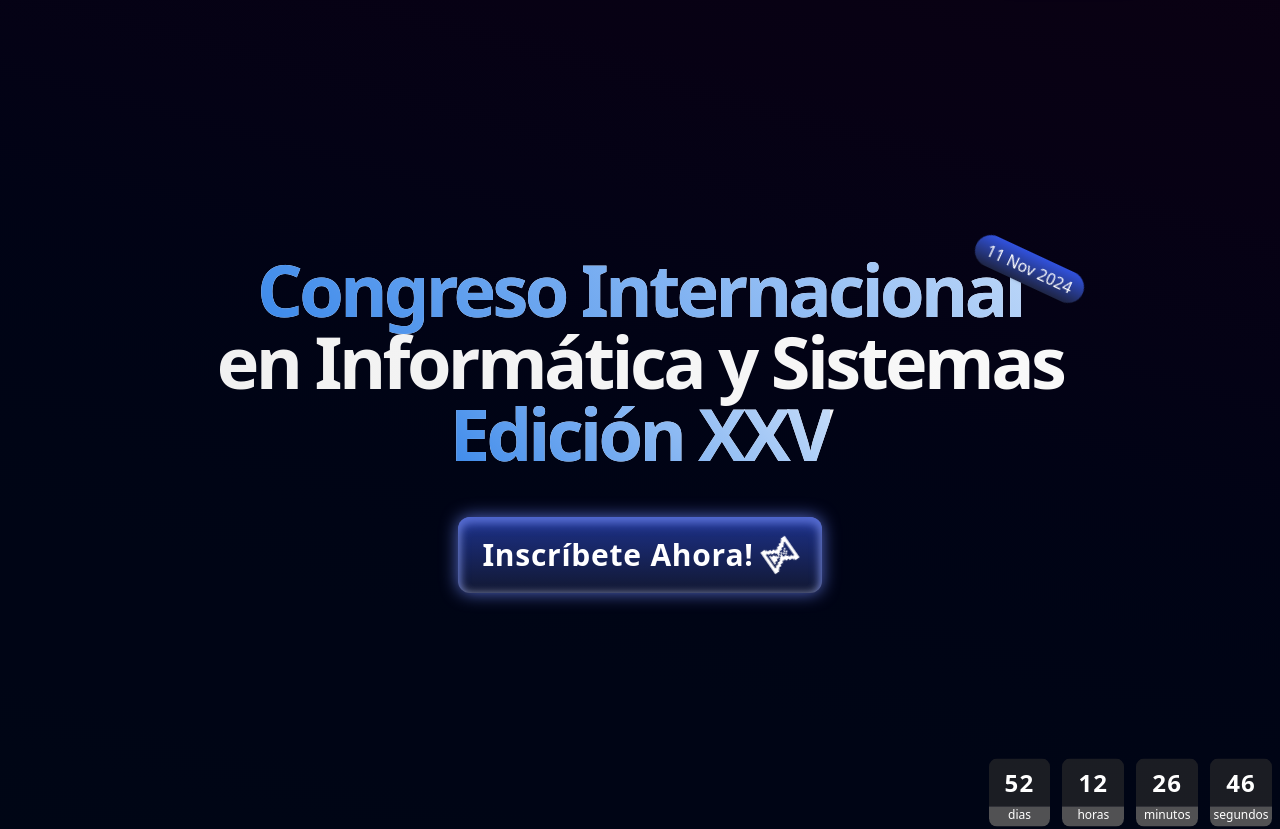
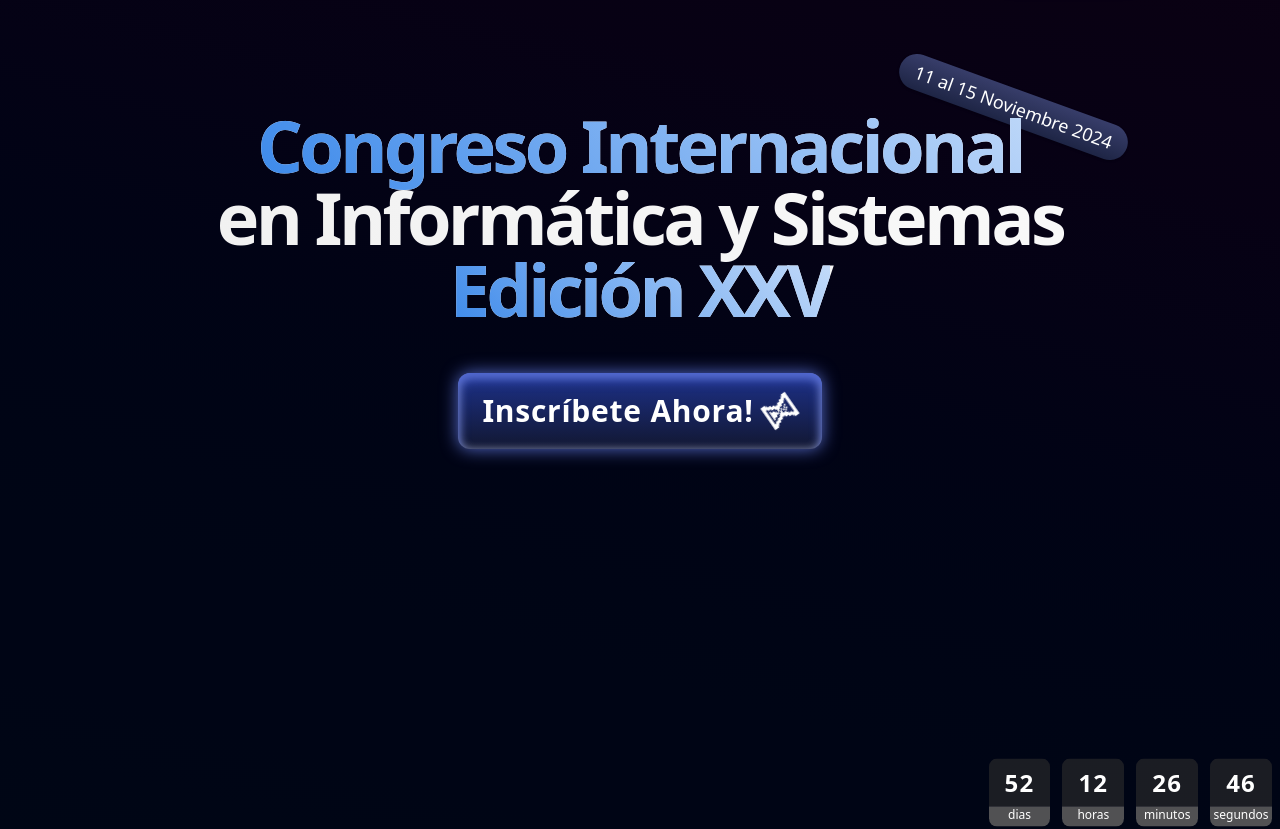
Before and after one commit to rafaco17/Astro-CIIS, an Astro site: page /editions in a window 1280 px wide. Shown: the part 111-940 px from the top of the page. Built offline with nearby package versions, Linux system fonts and the light colour scheme; Astro itself is replaced by a stand-in of ours.

Commit message:
Update the alert

```diff
--- a/src/views/main/components/PortadaPrincipal.astro
+++ b/src/views/main/components/PortadaPrincipal.astro
@@ -2,7 +2,7 @@
 import Button from "../../../components/Button.astro"
 ---
 
-<div class="m-auto h-dvh pt-56 max-w-4xl ">
+<div class="m-auto h-dvh pt-20 max-w-4xl ">
     <div class="relative">
         <h1 class="text-7xl text-center text-secondary tracking-tighter">
             <strong class="text-primary font-bold">
@@ -19,10 +19,10 @@ import Button from "../../../components/Button.astro"
             <Button description="Inscríbete Ahora!" />
         </div>
         <div
-            class="text-white absolute top-0 right-0 !rotate-[25deg] bg-gradient-to-b from-[#3152df] to-[#1e2545] rounded-full px-3 py-1
+            class="text-white absolute top-[-20px] right-[-46px] !rotate-[20deg] bg-gradient-to-b from-[#6e82cc77] to-[#1e2545] rounded-full px-4 py-1
             shadow pointer-events-none hidden md:block w-fit h-fit
-            ">
-            11 Nov 2024
+            -z-10 text-lg">
+            11 al 15 Noviembre 2024
         </div>
     </div>
 </div>
```
